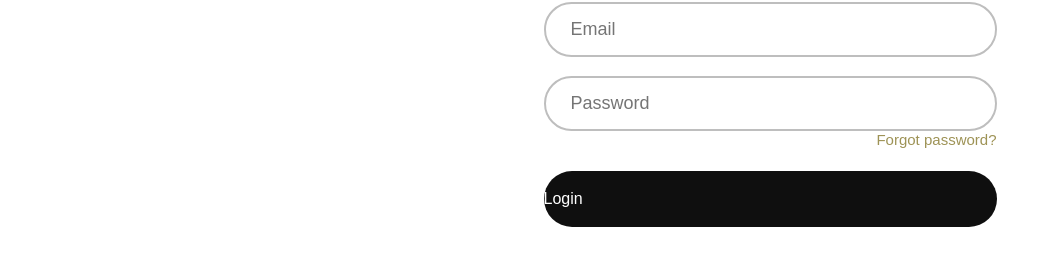
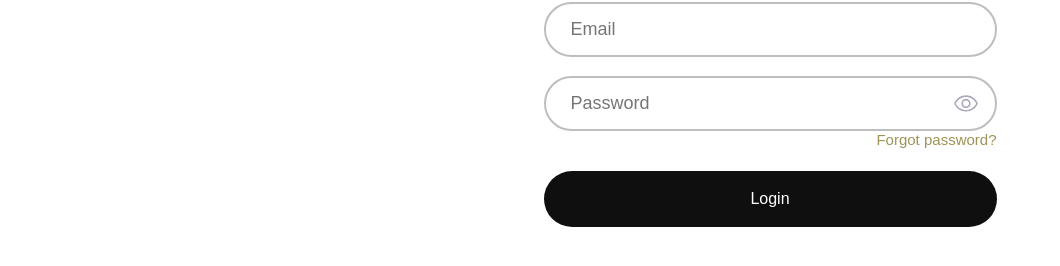
Before and after one commit to DmitryD7/ss-dashboard-demo, a React (Create React App) app: page /login in a window 1280 px wide. Shown: the part 232-498 px from the top of the page, without its empty margins (0-1060 px from the left). Built offline with nearby package versions, Linux system fonts and the light colour scheme.

Commit message:
adding 'eye' feature to password input

```diff
--- a/src/api/api.ts
+++ b/src/api/api.ts
@@ -14,23 +14,23 @@ export const accAPI = {
     logout() {
         return instance.get('logout');
     },
-    billing() {
-        return instance.get('billing');
-    },
     fetchDashboardData() {
         return instance.get<IAccount>('account/dashboard.json');
     },
     setPassword(data: SetPasswordDataType) {
-        return instance.post('/account/set-password', data);
+        return instance.post('account/set-password', data);
     },
 };
 
 export const studioAPI = {
     subscribe() {
-        return instance.post('/studio/subscribe');
+        return instance.post('studio/subscribe');
     },
     unsubscribe() {
-        return instance.post('/studio/unsubscribe');
+        return instance.post('studio/unsubscribe');
+    },
+    billing() {
+        return instance.get('billing');
     },
 };
 
--- a/src/pages/LoginPage/LoginPage.module.css
+++ b/src/pages/LoginPage/LoginPage.module.css
@@ -40,6 +40,7 @@
 }
 
 .LoginPage_Form_Btn {
+    text-align: center;
     width: 100%;
     padding: 19px 0;
     margin-top: 21px;
@@ -69,3 +70,24 @@
     position: absolute;
     font-size: 14px;
 }
+
+.LoginPage_Form_Element__PasswInput {
+    position: relative;
+}
+
+.toggle {
+    position: absolute;
+    top: 50%;
+    right: 16px;
+    translate: 0 -50%;
+    width: 30px;
+    height: 30px;
+    background-image: url('/src/assets/login-svg/show.svg');
+    background-size: 85%;
+    background-position: center;
+    background-repeat: no-repeat;
+}
+
+.showing {
+    background-image: url("/src/assets/login-svg/hide.svg");
+}
--- a/src/pages/LoginPage/LoginPage.tsx
+++ b/src/pages/LoginPage/LoginPage.tsx
@@ -1,23 +1,24 @@
-import React from 'react';
+import React, {useState} from 'react';
 import s from './LoginPage.module.css';
 import {FormikHelpers, useFormik} from "formik";
 import {useSelector} from "react-redux";
-import {Link, Navigate} from 'react-router-dom';
+import {Link} from 'react-router-dom';
 import {emailValidate, passwordValidate, useAppDispatch} from "../../utils/utils";
 import {LoginParamsType} from "../../api/api";
 import {FormErrorType} from "../../app/types";
 import {Loader} from "../../components/Loader/Loader";
 import {appSelectors} from "../../app/appReducer";
-import {accountActions, accountSelectors} from "../../app/accountReducer";
+import {accountActions} from "../../app/accountReducer";
 
 function LoginPage() {
     const dispatch = useAppDispatch();
     const {selectStatus} = appSelectors;
-    const {selectIsLoggedIn} = accountSelectors;
     const {login} = accountActions;
 
-    const isLoggedIn = useSelector(selectIsLoggedIn);
     const status = useSelector(selectStatus);
+
+    const [isVisiblePassword, setIsVisiblePassword] = useState(false);
+    const toggleIsVisible = () => setIsVisiblePassword(!isVisiblePassword);
 
     const validate = (values: LoginParamsType) => {
         const errors: FormErrorType = {};
@@ -41,9 +42,6 @@ function LoginPage() {
         },
     });
 
-    if (isLoggedIn) {
-        return <Navigate to={'/'}/>;
-    }
     if (status === "loading") {
         return <Loader/>
     }
@@ -66,10 +64,13 @@ function LoginPage() {
 
                     <div className={s.LoginPage_Form_Element}>
                         <input
-                            type="password"
+                            className={s.LoginPage_Form_Element__PasswInput}
+                            type={isVisiblePassword ? 'text' : 'password'}
                             placeholder={'Password'}
                             {...formik.getFieldProps('password')}
                         />
+                        <button className={`${s.toggle} ${isVisiblePassword && s.showing}`} onClick={toggleIsVisible}
+                                type={'button'}></button>
                         <div className={s.LoginPage_ForgotPasswBtn}><Link to={'/reset_request'}>Forgot password?</Link>
                         </div>
                         {formik.errors.password ?
```
Also changed, not shown: src/assets/login-svg/hide.svg (added), src/assets/login-svg/show.svg (added).
